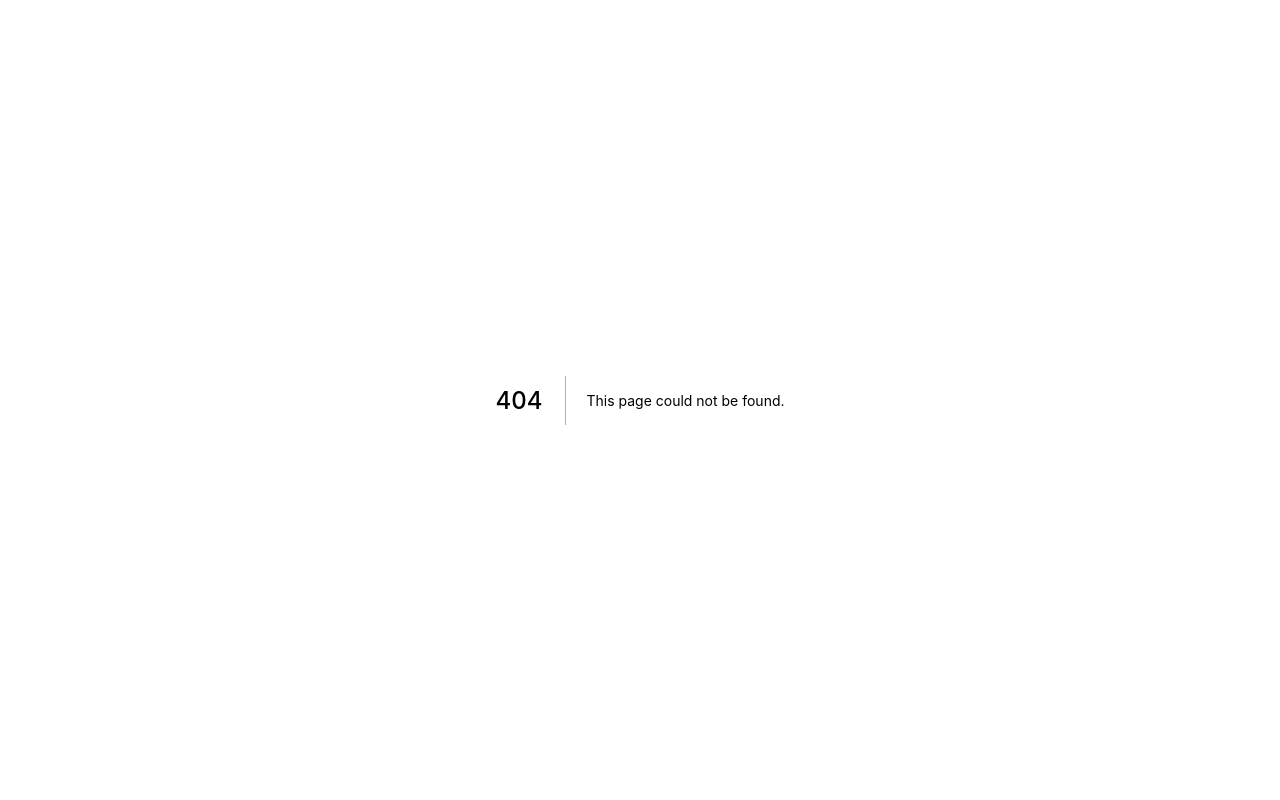
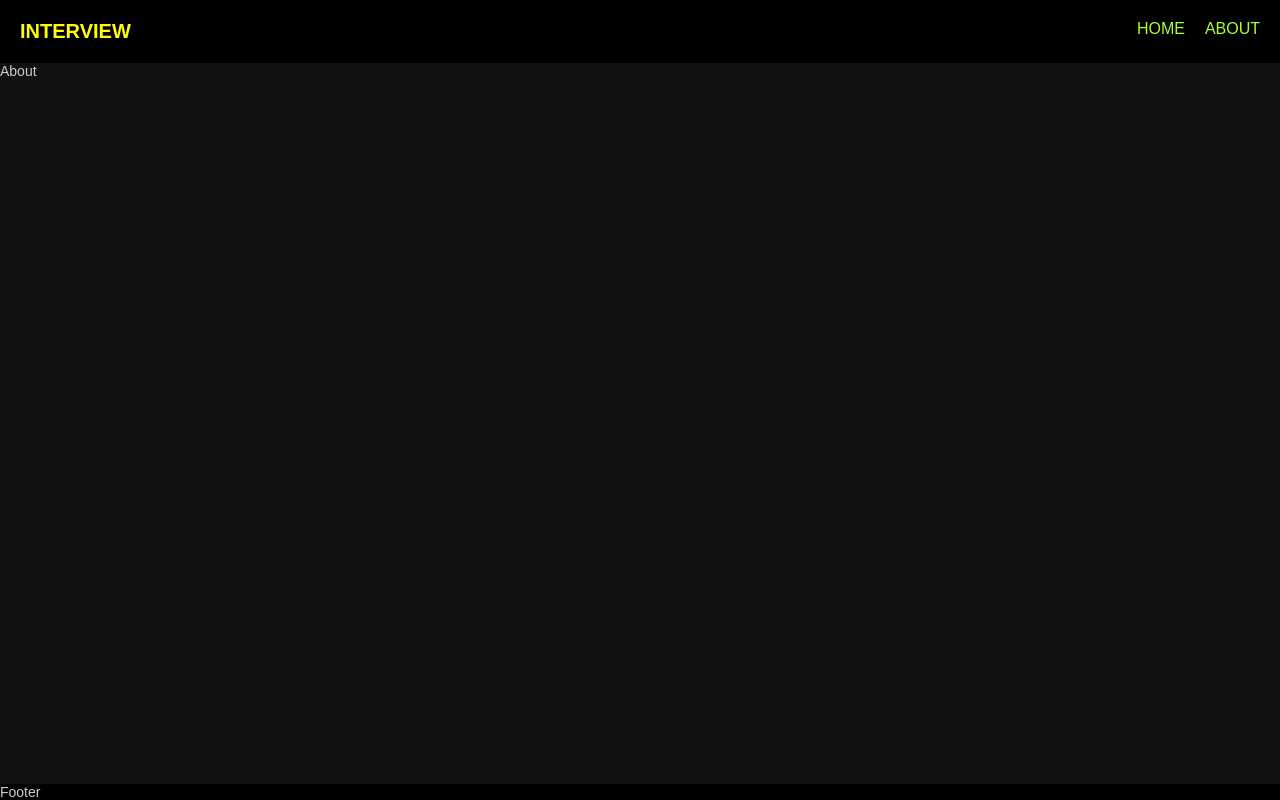
Before and after one commit to gharel/interview, a Next.js app: page /about in a window 1280 px wide. Before the commit this address had no page. Built offline with nearby package versions, Linux system fonts and the light colour scheme.

Commit message:
feat(nav): handle navigation properly

```diff
--- a/src/components/Footer.tsx
+++ b/src/components/Footer.tsx
@@ -5,4 +5,4 @@ import THEME from "../theme/Theme";
 const Footer = styled.footer`
 	background: ${THEME.colors.black};
 `;
-export default () => <Footer>Footer goes here...</Footer>;
+export default () => <Footer>Footer</Footer>;
--- a/src/components/Layout.tsx
+++ b/src/components/Layout.tsx
@@ -1,4 +1,5 @@
 import React from "react";
+import Head from "next/head";
 import styled, { createGlobalStyle } from "styled-components";
 import { Reset } from "styled-reset";
 import THEME from "../theme/Theme";
@@ -31,6 +32,17 @@ const Layout = (props) => {
 	const { children } = props;
 	return (
 		<Page>
+			<Head>
+				<title>Interview</title>
+				<meta
+					name="viewport"
+					content="initial-scale=1.0, width=device-width"
+				/>
+				<meta
+					name="description"
+					content="A PWA to provide questions and quiz to esaly interviewing people"
+				/>
+			</Head>
 			<Reset />
 			<GlobalStyle />
 			<Header />
--- a/src/components/Menu.tsx
+++ b/src/components/Menu.tsx
@@ -1,39 +1,7 @@
 import React from "react";
 import styled from "styled-components";
 import THEME from "../theme/Theme";
-
-const Link = styled.a`
-	display: inline-block;
-	padding: calc(${THEME.padding.sm} / 2);
-	font-size: 1.6rem;
-	font-weight: 100;
-	color: ${THEME.colors.primary};
-	text-decoration: none;
-	text-transform: uppercase;
-	transition: color ${THEME.transition.duration.sm};
-	&::after {
-		position: relative;
-		top: 0.5rem;
-		display: block;
-		width: 0;
-		height: 1px;
-		margin: 0 auto;
-		content: "";
-		background: ${THEME.colors.primary};
-		transition: width ${THEME.transition.duration.xs};
-	}
-	&:hover {
-		color: ${THEME.colors.secondary};
-		&::after {
-			background-color: ${THEME.colors.secondary};
-		}
-	}
-	&:active {
-		&::after {
-			width: 100%;
-		}
-	}
-`;
+import NavLink from "./NavLink";
 
 const List = styled.ul`
 	display: inline-flex;
@@ -45,12 +13,8 @@ export default () => {
 	return (
 		<nav>
 			<List>
-				<li>
-					<Link href="/">Home</Link>
-				</li>
-				<li>
-					<Link href="/about">About</Link>
-				</li>
+				<NavLink href="/">Home</NavLink>
+				<NavLink href="/About">About</NavLink>
 			</List>
 		</nav>
 	);
--- /dev/null
+++ b/src/components/NavLink.tsx
@@ -0,0 +1,57 @@
+import React from "react";
+import Link from "next/link";
+import { withRouter } from "next/router";
+import styled from "styled-components";
+import THEME from "../theme/Theme";
+
+const LinkStyled = styled.a`
+	display: inline-block;
+	padding: calc(${THEME.padding.sm} / 2);
+	font-size: 1.6rem;
+	font-weight: 100;
+	color: ${THEME.colors.primary};
+	text-decoration: none;
+	text-transform: uppercase;
+	transition: color ${THEME.transition.duration.sm};
+	&::after {
+		position: relative;
+		top: 0.5rem;
+		display: block;
+		width: 0;
+		height: 1px;
+		margin: 0 auto;
+		content: "";
+		background: ${THEME.colors.primary};
+		transition: width ${THEME.transition.duration.xs};
+	}
+	&:hover {
+		color: ${THEME.colors.secondary};
+		&::after {
+			background-color: ${THEME.colors.secondary};
+		}
+	}
+	&:active,
+	&.is-active {
+		&::after {
+			width: 100%;
+		}
+	}
+`;
+
+const NavLink = (props) => {
+	const { href, children, router } = props;
+	return (
+		<li>
+			<Link href={href} passHref>
+				<LinkStyled
+					className={`NavLink ${
+						router.pathname === href ? "is-active" : ""
+					}`}
+				>
+					{children}
+				</LinkStyled>
+			</Link>
+		</li>
+	);
+};
+export default withRouter(NavLink);
--- /dev/null
+++ b/src/pages/_document.tsx
@@ -0,0 +1,23 @@
+import React from "react";
+import Document, { Head, Html, Main, NextScript } from "next/document";
+
+class MyDocument extends Document {
+	static async getInitialProps(ctx) {
+		const initialProps = await Document.getInitialProps(ctx);
+		return { ...initialProps };
+	}
+
+	render() {
+		return (
+			<Html lang="en">
+				<Head />
+				<body>
+					<Main />
+					<NextScript />
+				</body>
+			</Html>
+		);
+	}
+}
+
+export default MyDocument;
--- /dev/null
+++ b/src/pages/about.tsx
@@ -0,0 +1,14 @@
+import React from "react";
+import Head from "next/head";
+import Layout from "../components/Layout";
+
+export default function About() {
+	return (
+		<Layout>
+			<Head>
+				<title>About | Interview</title>
+			</Head>
+			<main>About</main>
+		</Layout>
+	);
+}
--- a/src/pages/index.tsx
+++ b/src/pages/index.tsx
@@ -1,10 +1,12 @@
 import React from "react";
 import Layout from "../components/Layout";
+
+export const config = { amp: "hybrid" };
 
 export default function Index() {
 	return (
 		<Layout>
-			<main>Content goes here...</main>
+			<main>Index</main>
 		</Layout>
 	);
 }
```
